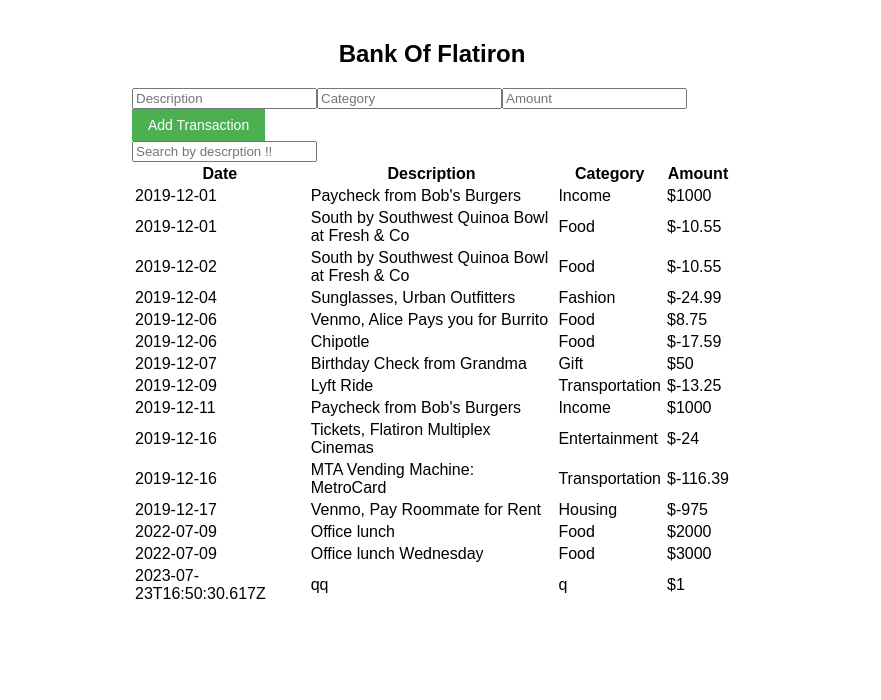
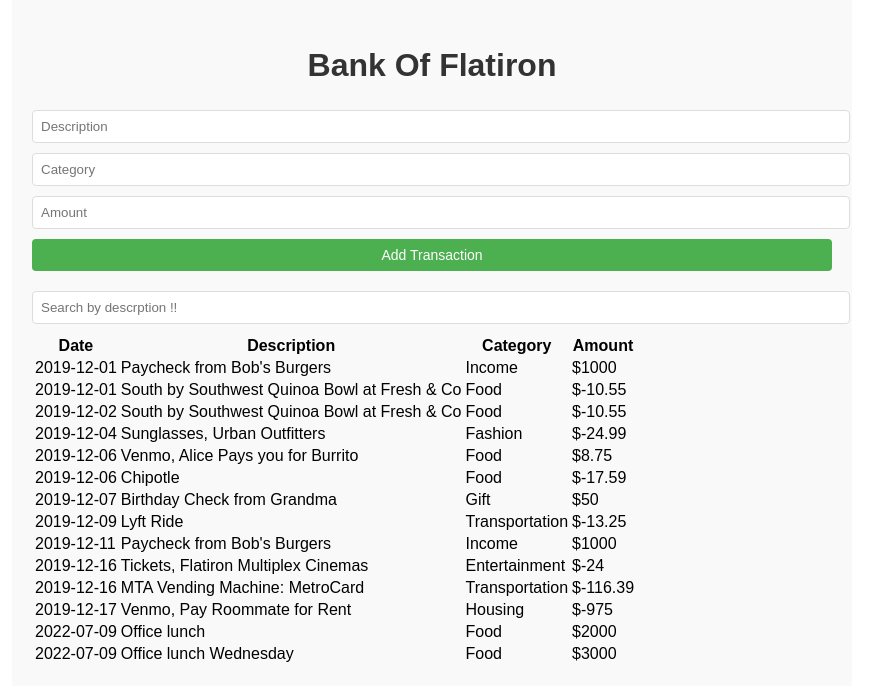
Before and after one commit to MeshackPatrick/reactApp, a React (Create React App) app: page / in a window 1280 px wide. Shown: the top 700 px of the page, without its empty margins (208-1089 px from the left). Built offline with nearby package versions, Linux system fonts and the light colour scheme; data requests are answered from the project's data file.

Commit message:
styling the app for good user interface

```diff
--- a/db.json
+++ b/db.json
@@ -97,13 +97,7 @@
       "category": "Food",
       "amount": "3000",
       "id": 14
-    },
-    {
-      "id": 1690131030617,
-      "date": "2023-07-23T16:50:30.617Z",
-      "description": "qq",
-      "category": "q",
-      "amount": 1
     }
+
   ]
 }
--- a/src/App.css
+++ b/src/App.css
@@ -1,8 +1,9 @@
 .App {
-  max-width: 600px;
+  max-width: 800px;
   margin: 0 auto;
   padding: 20px;
   font-family: Arial, sans-serif;
+  background-color: #f9f9f9;
 }
 
 header {
@@ -11,7 +12,8 @@
 }
 
 h2 {
-  font-size: 24px;
+  font-size: 32px;
+  color: #333;
 }
 
 .Filter {
@@ -21,6 +23,9 @@
 .Items {
   list-style: none;
   padding: 0;
+}
+.items td{
+  padding: 8px ;
 }
 
 li {
@@ -42,6 +47,12 @@
   border: none;
   padding: 8px 16px;
   font-size: 14px;
+  border-radius: 4px;
+  transition: background-color 0.3s ease;
+}
+
+button:hover {
+  background-color: #45a049;
 }
 
 .delete-btn {
@@ -51,3 +62,29 @@
 .delete-btn:hover {
   background-color: #d32f2f;
 }
+
+form {
+  display: flex;
+  flex-direction: column;
+  margin-bottom: 20px;
+}
+
+input {
+  padding: 8px;
+  margin-bottom: 10px;
+  border: 1px solid #ddd;
+  border-radius: 4px;
+}
+
+input[type="text"],
+input[type="number"] {
+  width: 100%;
+}
+
+select {
+  padding: 8px;
+  margin-bottom: 10px;
+  border: 1px solid #ddd;
+  border-radius: 4px;
+  width: 100%;
+}
--- a/src/components/TransactionForm.js
+++ b/src/components/TransactionForm.js
@@ -10,23 +10,11 @@
         // create a new transaction object
         const newTransaction = {
             id: Date.now(),
-            date: new Date().toISOString(),
+            date: new Date().toLocaleDateString().slice(0, 10),
             description,
             category,
             amount: parseFloat(amount),
         };
-
-        // make a POST request to add the new transaction
-        fetch("http://localhost:3000/transactions", {
-            method: "POST",
-            headers: {
-                "Content-Type": "application/json",
-            },
-            body: JSON.stringify(newTransaction),
-        })
-            .then((response) => response.json())
-            .then((data) => {
-                // Once the request is successful, call the onAddTransaction function
                 // to update the state in the parent component
                 onAddTransaction(newTransaction);
 
@@ -34,11 +22,6 @@
                 setDescription("");
                 setCategory("");
                 setAmount("");
-            })
-            .catch((error) => {
-                // Handle error here (optional)
-                console.error("Error adding transaction:", error);
-            });
     };
 
     return (
--- a/src/components/TransactionTable.js
+++ b/src/components/TransactionTable.js
@@ -4,18 +4,18 @@
         <table>
             <thead>
             <tr>
-                <th>Date</th><br/>
-                <th>Description</th><br/>
-                <th>Category</th><br/>
+                <th>Date</th>
+                <th>Description</th>
+                <th>Category</th>
                 <th>Amount</th>
             </tr>
             </thead>
             <tbody>
             {transaction.map((transaction)=>
                 <tr key={transaction.id}>
-                    <td>{transaction.date}</td><br/>
-                    <td>{transaction.description}</td><br/>
-                    <td>{transaction.category}</td><br/>
+                    <td>{transaction.date}</td>
+                    <td>{transaction.description}</td>
+                    <td>{transaction.category}</td>
                     <td>${transaction.amount}</td>
                 </tr>
             )}
```
